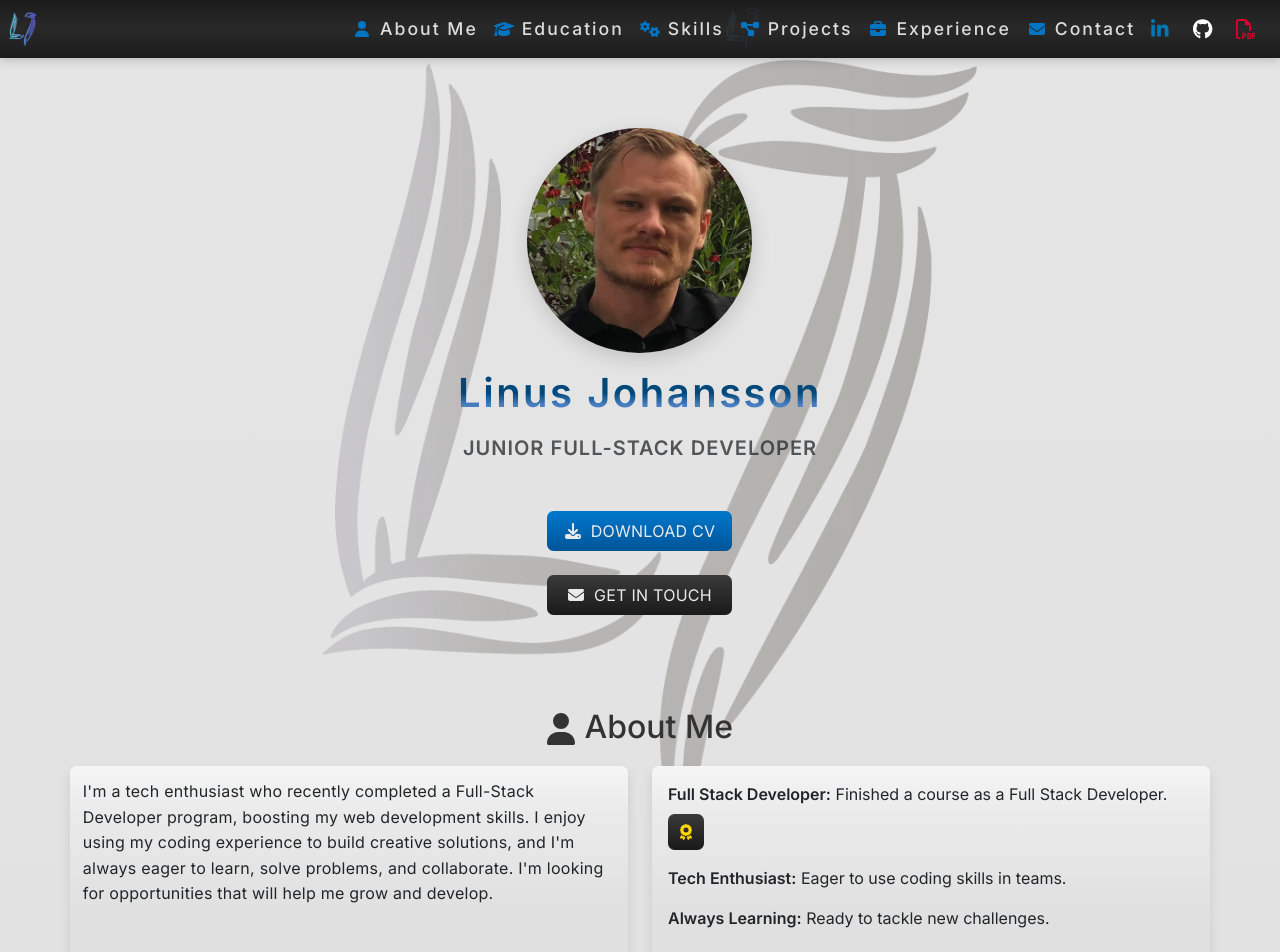
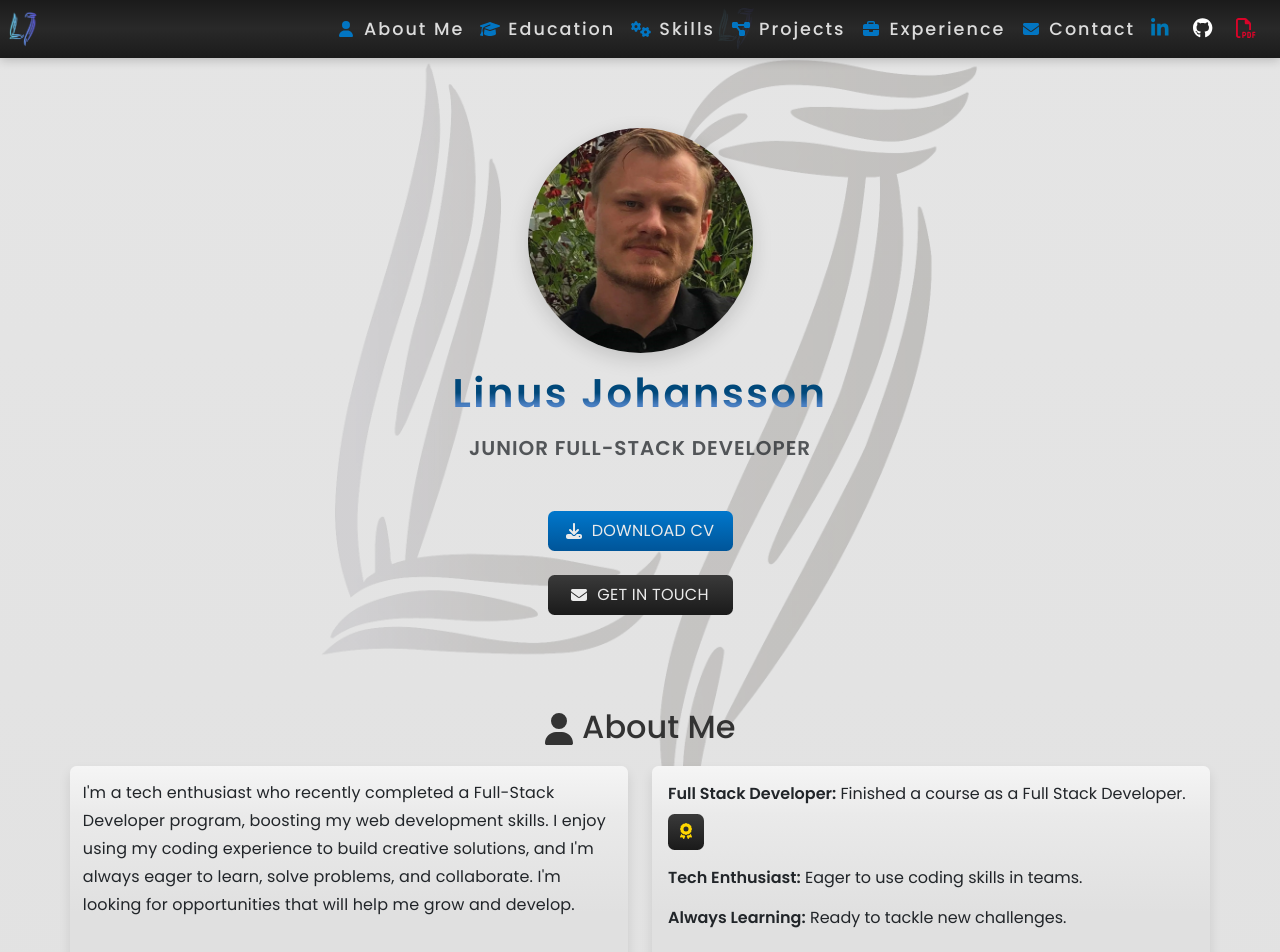
Before and after one commit to j0hanz/j0hanz-portfolio, a React (Create React App) app: page / in a window 1280 px wide. Shown: the top 952 px of the page. Built offline with nearby package versions, Linux system fonts and the light colour scheme; no server answers.

Commit message:
Update font to Poppins and adjust styles

```diff
--- a/src/App.module.css
+++ b/src/App.module.css
@@ -1,9 +1,9 @@
-/* Importing the Inter font from Google Fonts */
-@import url('https://fonts.googleapis.com/css2?family=Inter:wght@300;400;500;600&display=swap');
+/* Importing the Poppins font from Google Fonts */
+@import url('https://fonts.googleapis.com/css2?family=Poppins:wght@300;400;500;600&display=swap');
 @import './variables.module.css';
 
 body {
-  font-family: 'Inter', sans-serif !important;
+  font-family: 'Poppins', sans-serif !important;
   -webkit-font-smoothing: antialiased !important;
   -moz-osx-font-smoothing: grayscale !important;
   overflow-y: scroll !important;
@@ -49,7 +49,7 @@ body {
   background-size: contain;
   background-position: center;
   background-repeat: no-repeat;
-  opacity: 0.3;
+  opacity: 0.2;
   z-index: -1;
 }
 
@@ -109,8 +109,8 @@ body {
 }
 
 .cardText {
-  line-height: 1.6 !important;
-  letter-spacing: 0.25px !important;
+  line-height: 1.75 !important;
+  letter-spacing: 0.15px !important;
 }
 
 .customTooltip {
```
